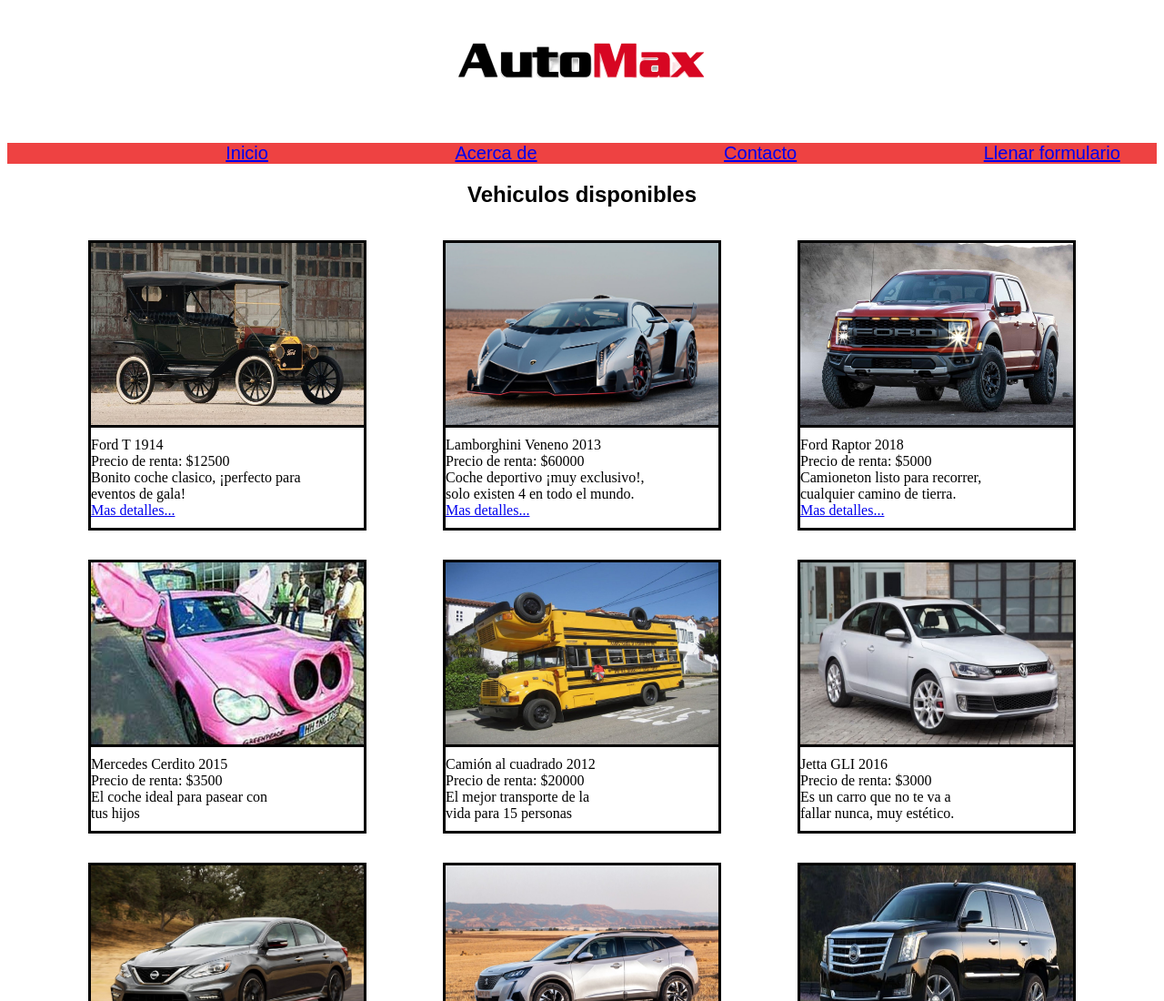
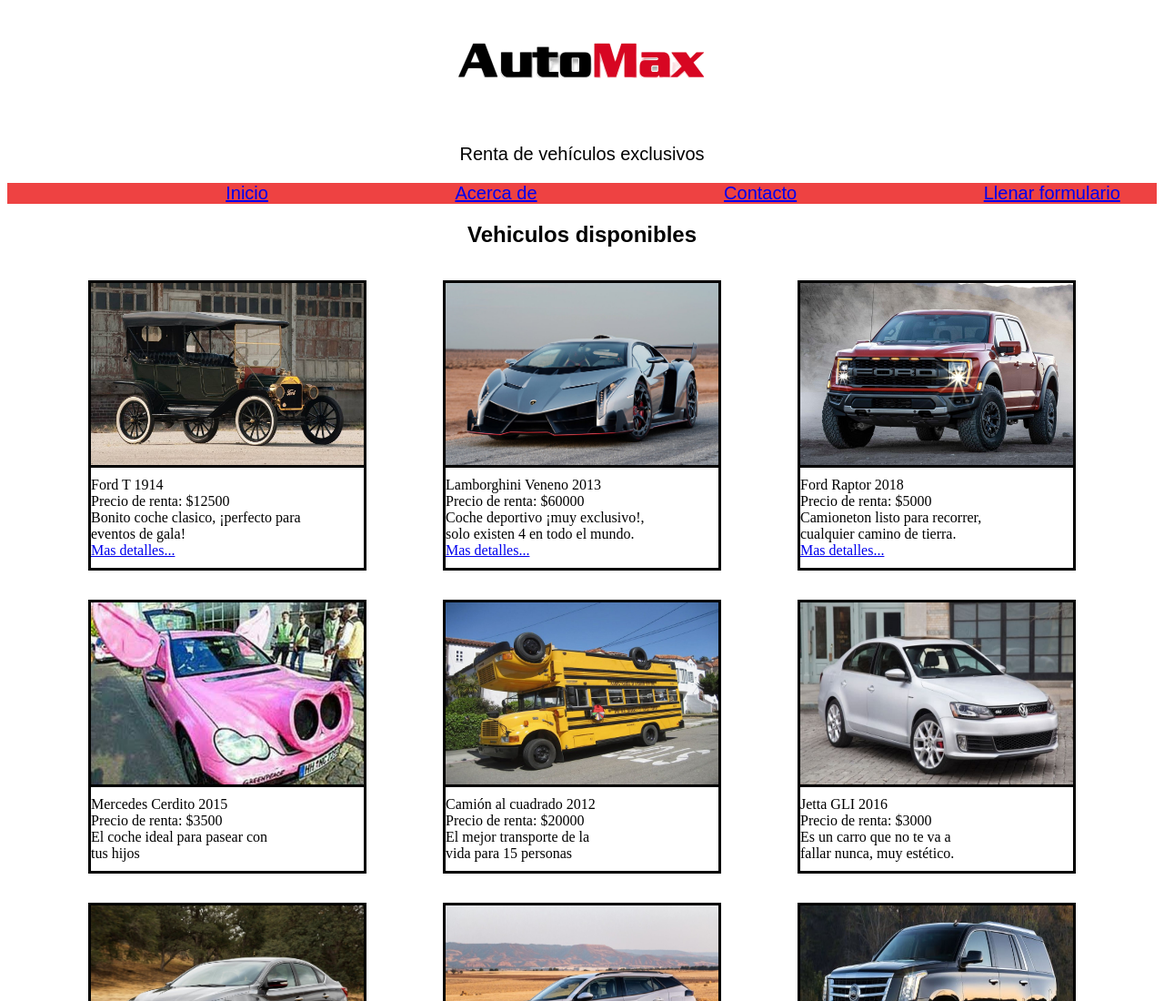
Before and after one commit to LagMau2/Automax, a plain HTML site: page WWW/landingpg.html in a window 1280 px wide. Shown: the top 1100 px of the page at 91% size. Drawn offline with Linux system fonts and the light colour scheme.

Commit message:
Se modifica about.css

```diff
--- a/WWW/css/about.css
+++ b/WWW/css/about.css
@@ -1,6 +1,8 @@
 @import 'colors.css';
 #top{
     text-align: center;
+    font-family: Arial, Helvetica, sans-serif;
+    font-size: 20px;
 }
 #crew_photos{
     display: inline-flex;
--- a/WWW/css/landingpg.css
+++ b/WWW/css/landingpg.css
@@ -1,8 +1,8 @@
 @import 'colors.css';
 #top{
+    text-align: center;
     font-family: Arial, Helvetica, sans-serif;
-    text-align: center;
-    background-color: white;
+    font-size: 20px;
 }
 #menu{
     background-color: #ee4242;
--- a/WWW/landingpg.html
+++ b/WWW/landingpg.html
@@ -9,6 +9,7 @@
     <body>
         <div id="top">
             <img id="logo" src="/img/logo2.png" width="300" height="125">
+            <p>Renta de vehículos exclusivos</p>
             <p id="menu">
                 <a id="landingpg" href="/landingpg.html" style ="font-family:Arial, Helvetica, sans-serif;">Inicio</a>
                 <a id="about" href="/about.html"style ="font-family:Arial, Helvetica, sans-serif;">Acerca de</a>
```
Also changed, not shown: WWW/about.html (+1 -0 lines).
